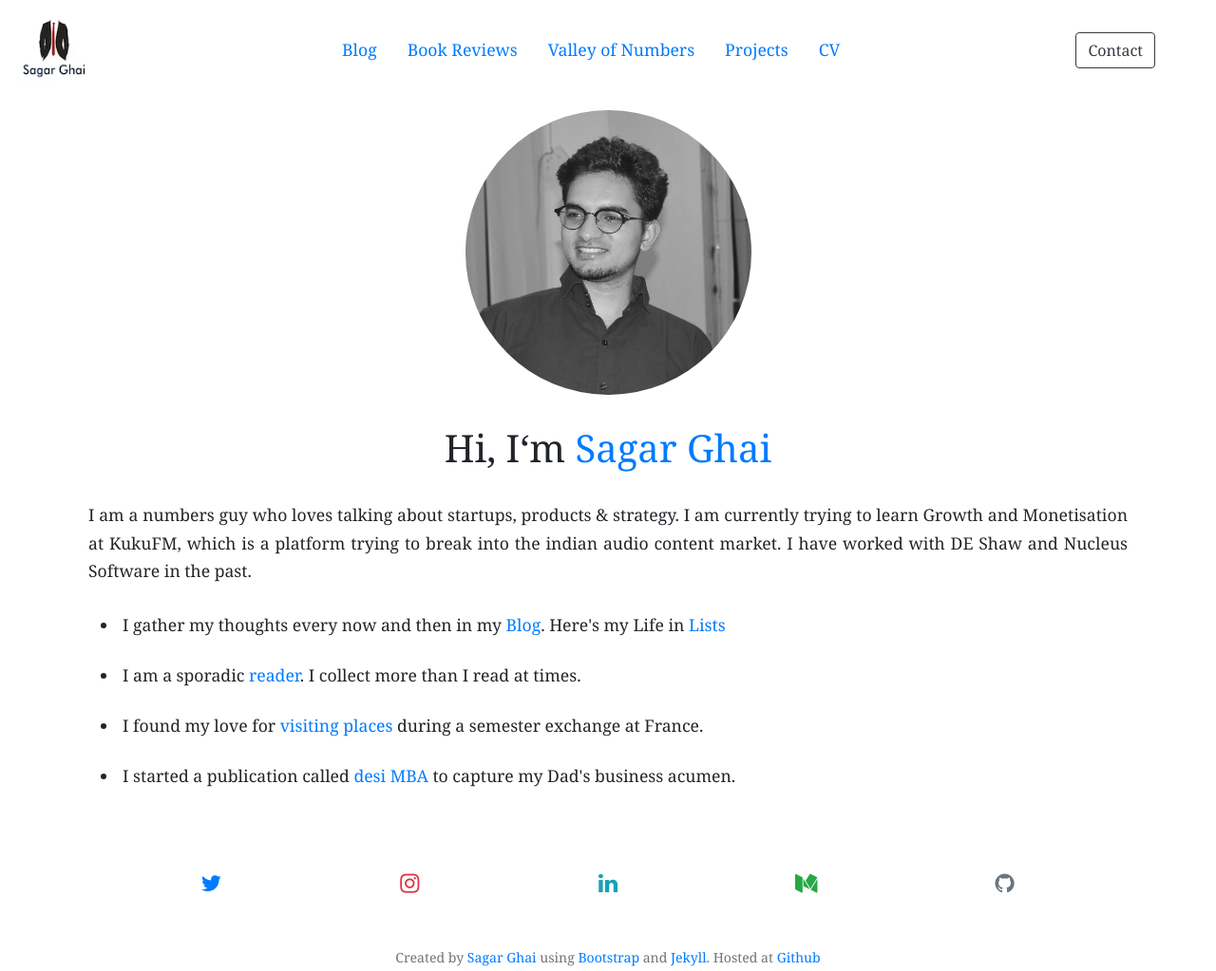
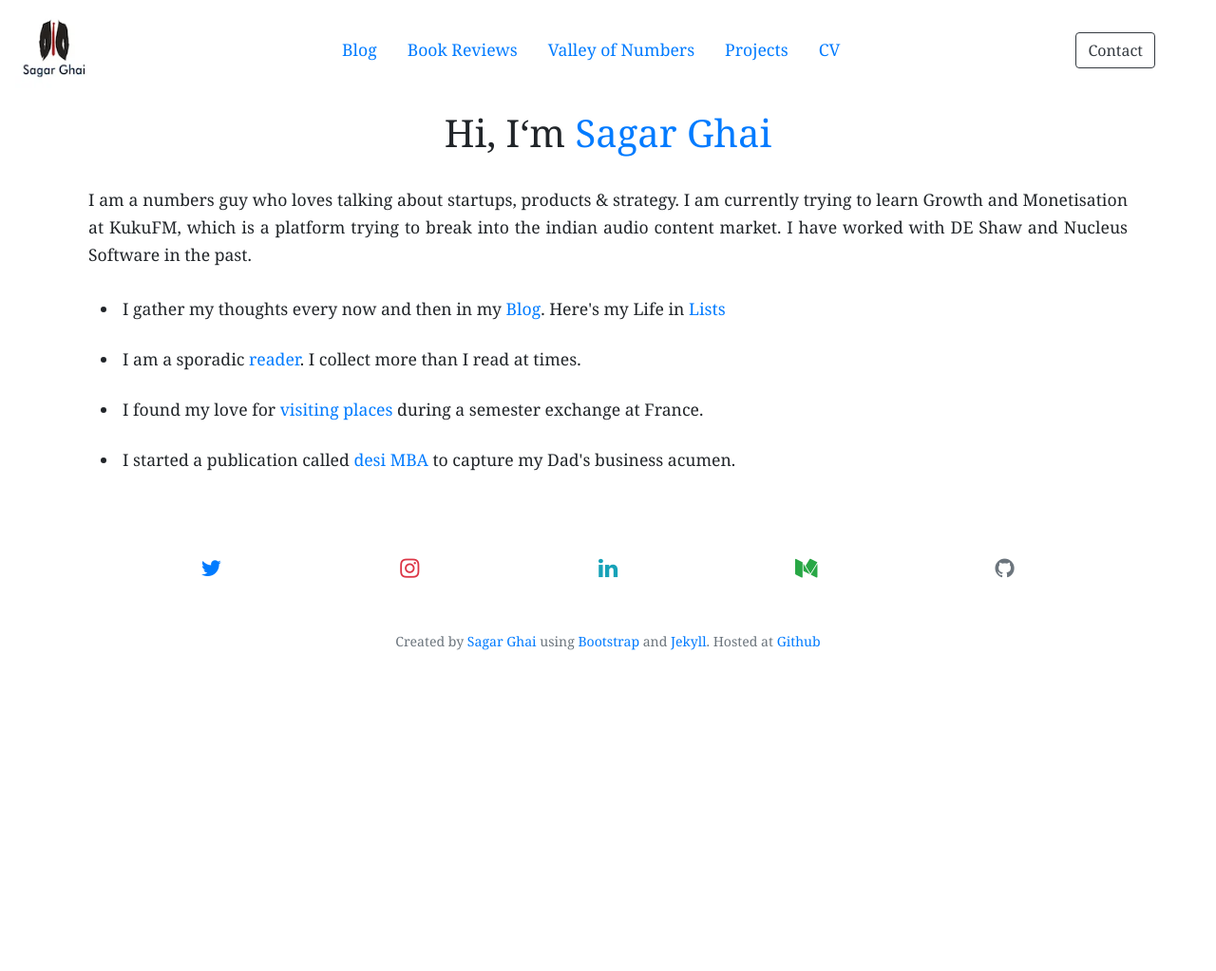
Before and after one commit to sagarghai/sagarghai.github.io, a Jekyll site: the page built from index.html, in a window 1280 px wide and 1023 px high. Shown: the whole window at 95% size. Built offline with Jekyll 4.4.1, drawn with Linux system fonts in a browser that asks for light colours; nearby versions of some CDN libraries.

Commit message:
Update index.html

```diff
--- a/index.html
+++ b/index.html
@@ -4,7 +4,7 @@ title: Sagar Ghai
 ---
 
     <div class="text-center">
-        <img src="/images/main.webp" width="30%" class="rounded-circle p-3"/>
+<!--         <img src="/images/main.webp" width="30%" class="rounded-circle p-3"/> -->
     </div>
 
     <h1 class="text-center p-3">Hi, I&lsquo;m <a href="https://www.linkedin.com/in/sagar-ghai-374840b8" target="_blank">Sagar Ghai</a></h1>
```
